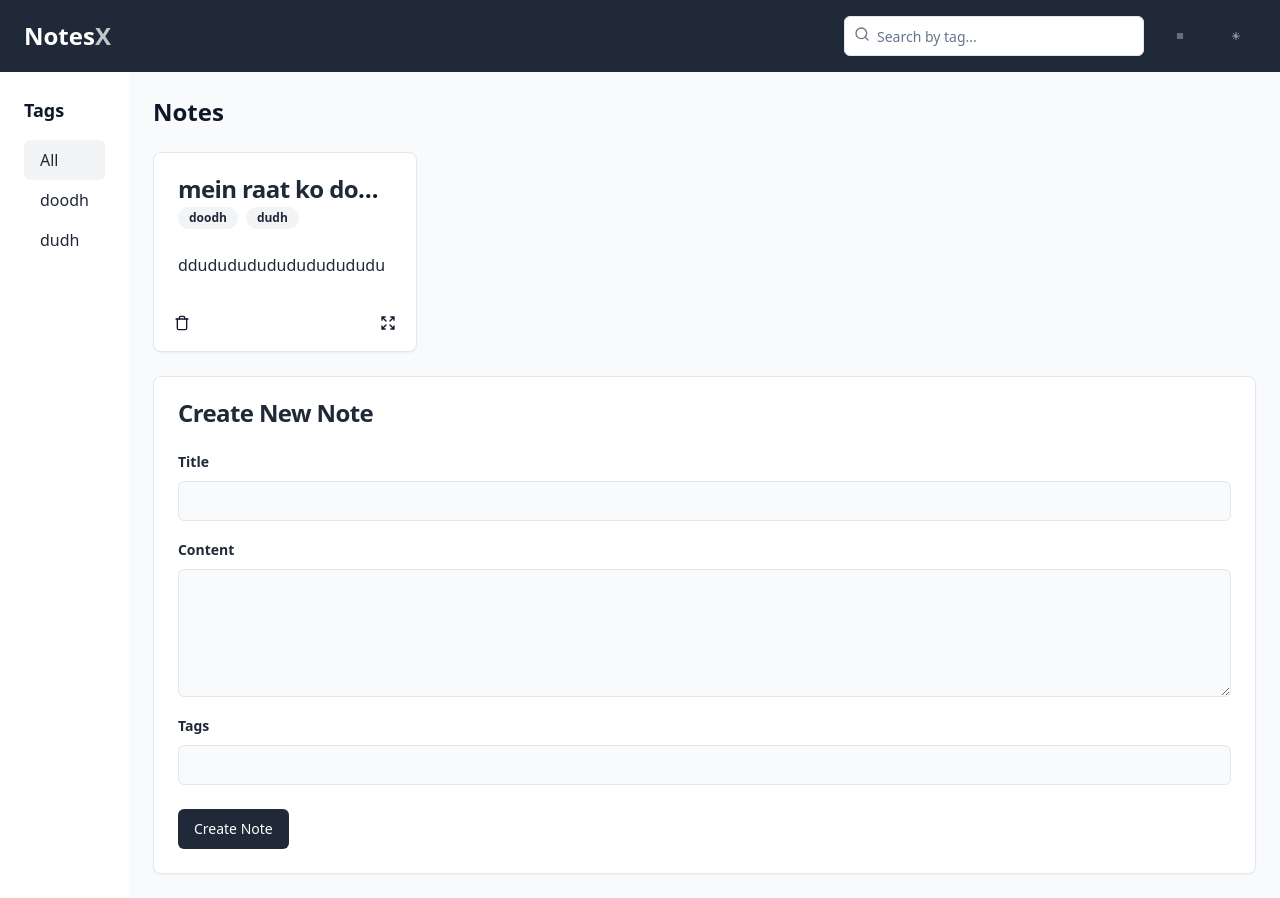
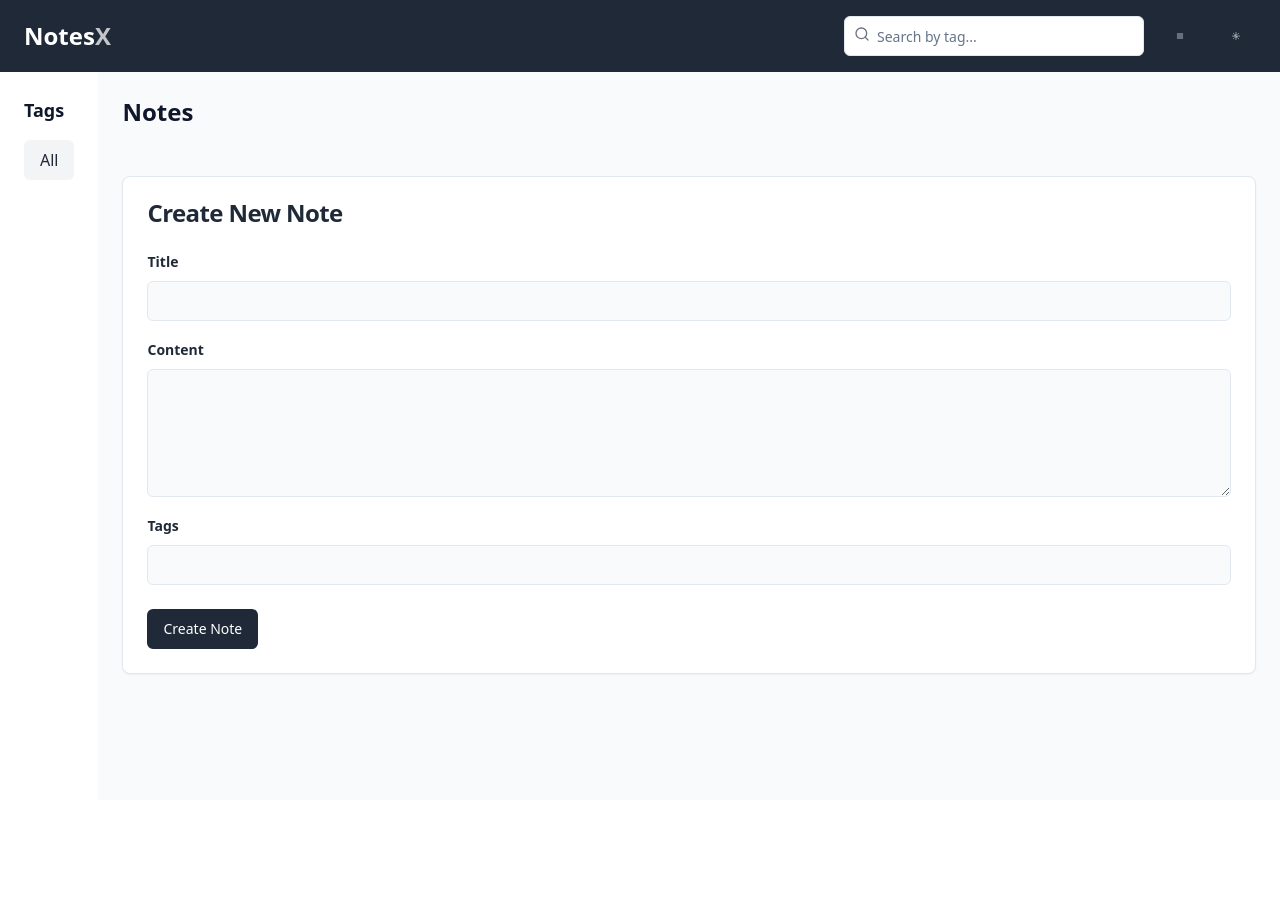
Before and after one commit to seekehr/NotesX, a React (Create React App) app: page / in a window 1280 px wide. After the commit the page ends 800 px from the top, so only its background shows below. Built offline with nearby package versions, Linux system fonts and the light colour scheme.

Commit message:
github actions

```diff
--- a/package.json
+++ b/package.json
@@ -10,7 +10,9 @@
     "@testing-library/user-event": "^13.5.0",
     "class-variance-authority": "^0.7.0",
     "clsx": "^2.1.1",
+    "express": "^4.19.2",
     "lucide-react": "^0.390.0",
+    "mysql2": "^3.10.0",
     "react": "^18.3.1",
     "react-dom": "^18.3.1",
     "react-scripts": "5.0.1",
--- /dev/null
+++ b/src/backend/NoteTakerBackend.js
@@ -0,0 +1,28 @@
+export default function NoteTakerBackend() {
+  const mysql = require('mysql2');
+  const con = mysql.createConnection({
+    host: "localhost",
+    user: "root",
+    password: "BaNaNa@4"
+  });
+
+  con.connect(function(err) {
+    if (err) throw err;
+    console.log("Connected!");
+  });
+}
+
+
+
+
+function NoteTakerBackend() {
+
+
+function saveNote(note) {
+    if (note.isArray()) {
+        if (note.includes("title") && note.includes("content") && note.icnludes("tags")) {
+
+        }
+    }
+  }
+}
--- a/src/components/App.jsx
+++ /dev/null
@@ -1,14 +0,0 @@
-import { useState } from 'react';
-import NoteTaker from './NoteTaker';
-
-function App() {
-  // TODO: save state for sidepanel toggled
-  const [isSPOpen, spToggle] = useState(false);
-  return (
-    <div className="App">
-      <NoteTaker />
-    </div>
-  );
-}
-
-export default App;
--- a/src/components/Navbar.js
+++ /dev/null
@@ -1,30 +0,0 @@
-
-
-function Navbar() {
-    const writeNote = () => {
-        alert("hi");
-    };
-
-    return (
-        <div className="navbar">
-            <ul>
-                <li>
-                <div className='writenote'>
-                    <button type="button" title="Write a note!" onClick={writeNote}>
-                        <img src={`${process.env.PUBLIC_URL}/newnote.svg`} alt="Write note."></img>
-                    </button>
-                </div>
-                </li>
-                <li><div className='listnotes'>
-                    <button type="button" title="List notes." onClick={writeNote}>
-                        <img src={`${process.env.PUBLIC_URL}/listnotes.svg`} alt="List notes."></img>
-                    </button>
-                </div>
-                </li>
-            </ul>
-
-        </div>
-    );
-}
-
-export default Navbar;
--- a/src/components/NoteTaker.jsx
+++ b/src/components/NoteTaker.jsx
@@ -8,20 +8,13 @@ import { Textarea } from './ui/textarea';
 
 
 export default function Component() {
-  const [notes, setNotes] = useState([
-    {
-      id: 1,
-      title: "mein raat ko doodh peeta hun",
-      content: "ddudududududududududu",
-      tags: ["doodh", "dudh"],
-    },
-  ])
+  const [notes, setNotes] = useState([])
   const [newNote, setNewNote] = useState({
     title: "",
     content: "",
     tags: [],
   })
-  const [tags, setTags] = useState(["doodh", "dudh"])
+  const [tags, setTags] = useState([])
   const [activeCategory, setActiveCategory] = useState("all")
   const [searchTerm, setSearchTerm] = useState("")
   const [hoveredNote, setHoveredNote] = useState([])
@@ -329,7 +322,11 @@ export default function Component() {
                   className={`${
                     isDarkMode ? "bg-gray-500 text-white" : "bg-gray-50 dark:bg-gray-500 dark:text-white"
                   } text-2xl font-bold`}
+                  maxLength={70}
                 />
+              </div>
+              <div className="text-gray-500">
+                <p> {fullscreenNote.title.length + "/" + 70} </p>
               </div>
               <div className="flex-1">
                 <Label htmlFor="content" className={`text-lg font-bold ${isDarkMode ? "text-white" : ""}`}>
--- a/src/components/Sidepanel.js
+++ /dev/null
@@ -1,13 +0,0 @@
-function Sidepanel() {
-    const closePanel = () => {
-
-    };
-
-    return (
-        <div className="sidepanel">
-            <a href="javascript:void(0)" className="closebtn" onClick={closePanel}>&times;</a>
-        </div>
-    );
-}
-
-export default Sidepanel;
--- a/src/index.js
+++ b/src/index.js
@@ -1,11 +1,13 @@
 import React from 'react';
 import ReactDOM from 'react-dom/client';
-import App from './components/App';
+import NoteTaker from './components/NoteTaker';
 import './global.css';
+//import Backend from './backend/NoteTakerBackend';
 
 const root = ReactDOM.createRoot(document.getElementById('root'));
+//const backend = Backend();
 root.render(
   <React.StrictMode>
-    <App />
+    <NoteTaker />
   </React.StrictMode>
 );
```
Also changed, not shown: 1 other file (tests, documents, lock files or other folders).
